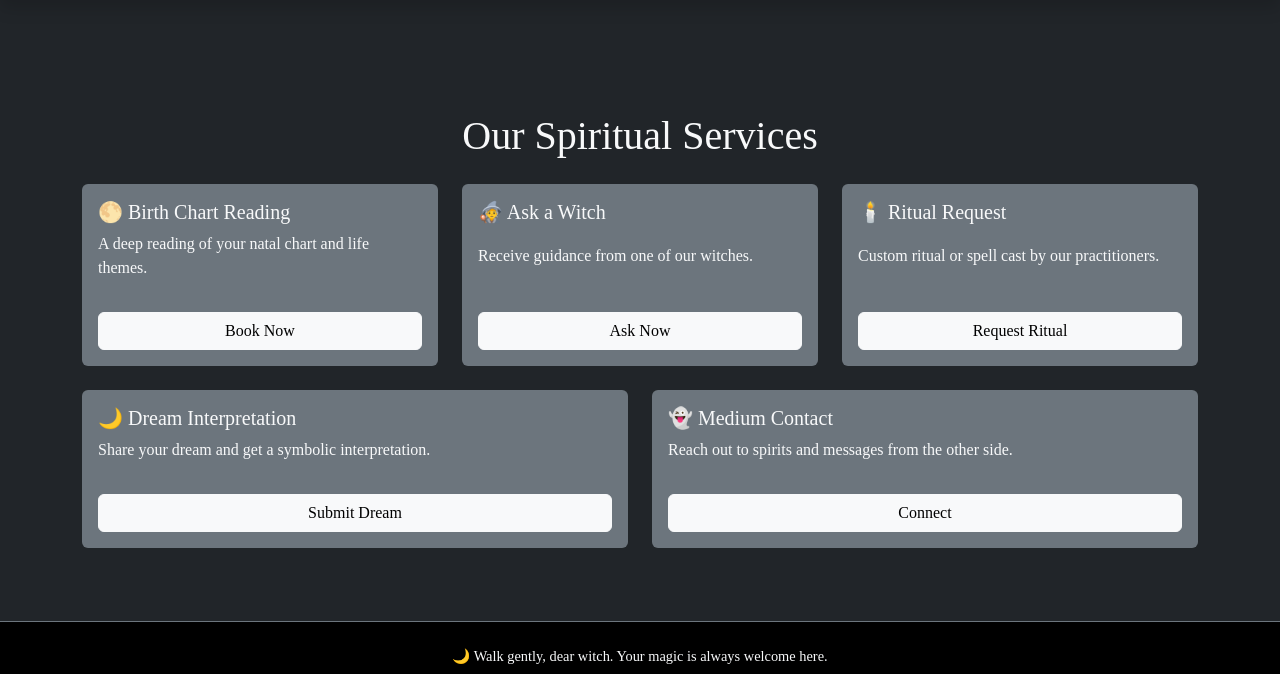
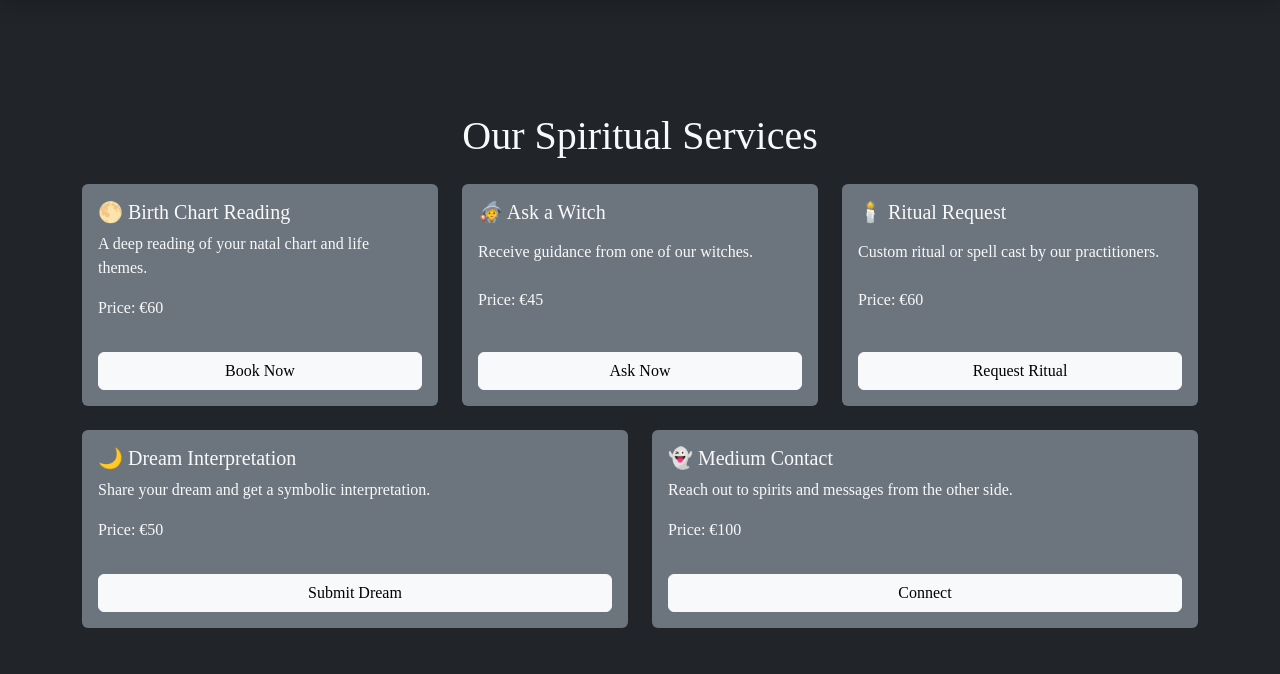
Before and after one commit to NavyBlue06/HecatesMoonNEW, a Django app: page /services/ in a window 1280 px wide. Shown: the part 56-730 px from the top of the page. Run offline with Django 5.2, Linux system fonts and the light colour scheme; some libraries are stand-ins or nearby versions.

Commit message:
Add pricing information for spiritual services in services.html

```diff
--- a/services/templates/services/services.html
+++ b/services/templates/services/services.html
@@ -12,6 +12,7 @@
                 <div class="card-body d-flex flex-column justify-content-between">
                     <h5 class="card-title">🌕 Birth Chart Reading</h5>
                     <p class="card-text">A deep reading of your natal chart and life themes.</p>
+                    <p class="card-text">Price: €{{ birth_chart_price }}</p>
                     <button class="btn btn-light mt-3" data-bs-toggle="modal" data-bs-target="#birthModal">Book Now</button>
                 </div>
             </div>
@@ -44,6 +45,7 @@
                 <div class="card-body d-flex flex-column justify-content-between">
                     <h5 class="card-title">🧙 Ask a Witch</h5>
                     <p class="card-text">Receive guidance from one of our witches.</p>
+                    <p class="card-text">Price: €{{ ask_a_witch_price }}</p>
                     <button class="btn btn-light mt-3" data-bs-toggle="modal" data-bs-target="#witchModal">Ask Now</button>
                 </div>
             </div>
@@ -76,6 +78,7 @@
                 <div class="card-body d-flex flex-column justify-content-between">
                     <h5 class="card-title">🕯️ Ritual Request</h5>
                     <p class="card-text">Custom ritual or spell cast by our practitioners.</p>
+                    <p class="card-text">Price: €{{ ritual_request_price }}</p>
                     <button class="btn btn-light mt-3" data-bs-toggle="modal" data-bs-target="#ritualModal">Request Ritual</button>
                 </div>
             </div>
@@ -108,6 +111,7 @@
                 <div class="card-body d-flex flex-column justify-content-between">
                     <h5 class="card-title">🌙 Dream Interpretation</h5>
                     <p class="card-text">Share your dream and get a symbolic interpretation.</p>
+                    <p class="card-text">Price: €{{ dream_interpretation_price }}</p>
                     <button class="btn btn-light mt-3" data-bs-toggle="modal" data-bs-target="#dreamModal">Submit Dream</button>
                 </div>
             </div>
@@ -140,6 +144,7 @@
                 <div class="card-body d-flex flex-column justify-content-between">
                     <h5 class="card-title">👻 Medium Contact</h5>
                     <p class="card-text">Reach out to spirits and messages from the other side.</p>
+                    <p class="card-text">Price: €{{ medium_contact_price }}</p>
                     <button class="btn btn-light mt-3" data-bs-toggle="modal" data-bs-target="#mediumModal">Connect</button>
                 </div>
             </div>
--- a/services/views.py
+++ b/services/views.py
@@ -47,5 +47,10 @@ def services_home(request):
         'ritual_form': RitualRequestForm(),
         'dream_form': DreamSubmissionForm(),
         'medium_form': MediumContactForm(),
+        'birth_chart_price': 60,
+        'ask_a_witch_price': 45,
+        'ritual_request_price': 60,
+        'dream_interpretation_price': 50,
+        'medium_contact_price': 100,
     }
     return render(request, 'services/services.html', context)
```
Also changed, not shown: db.sqlite3.
